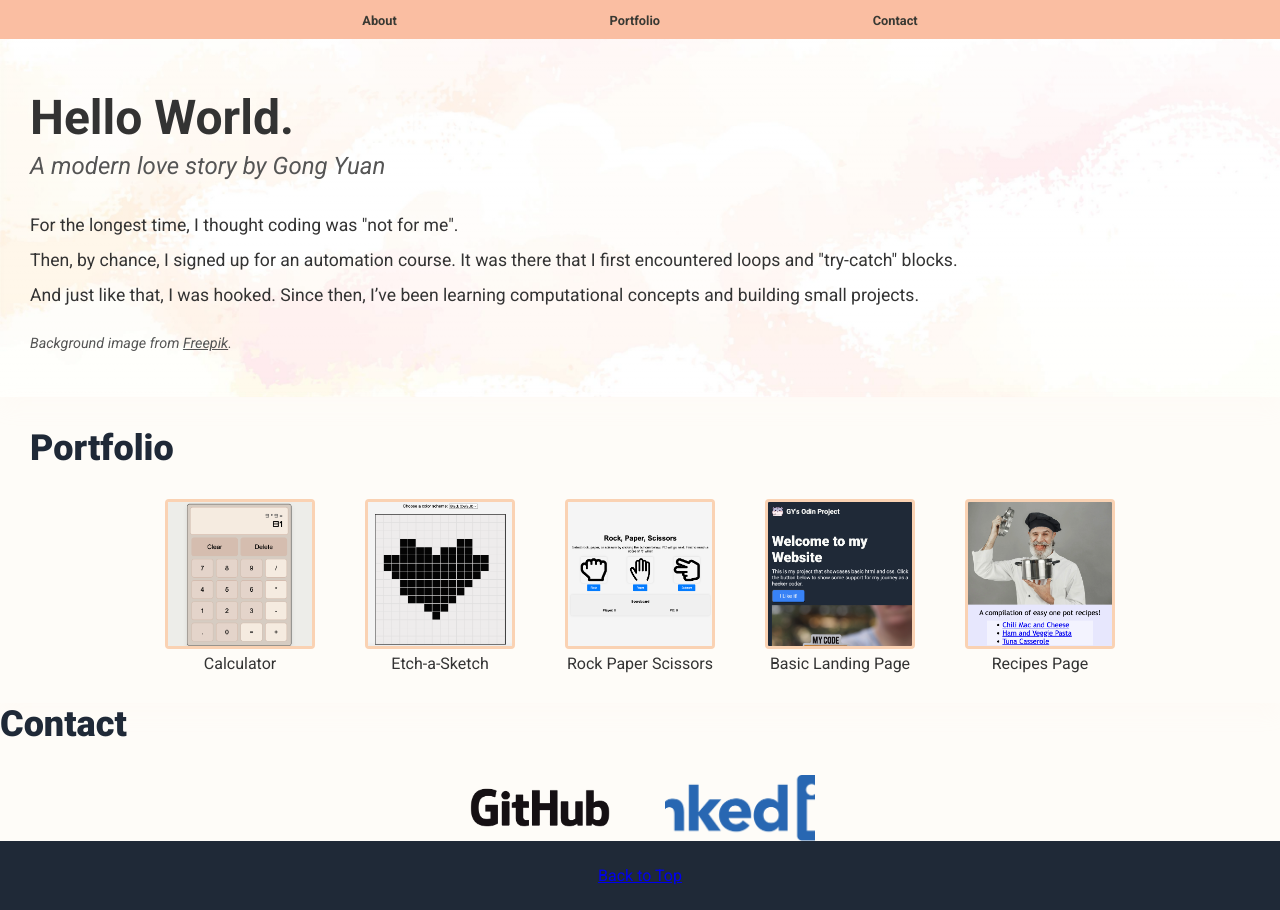
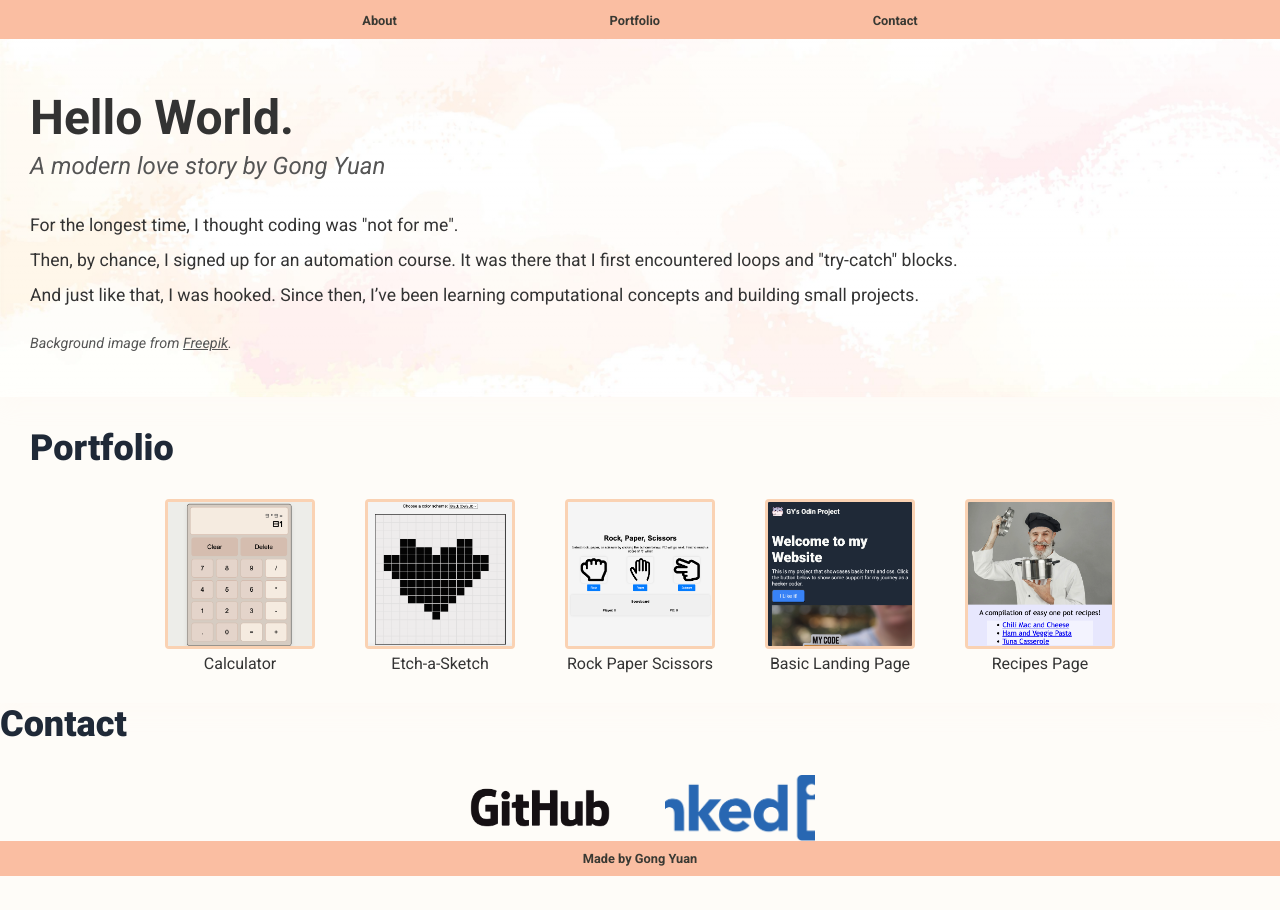
Before and after one commit to gongyuannn/profile, a plain HTML site: page index.html in a window 1280 px wide. After the commit the page ends 876 px from the top, so only its background shows below. Drawn offline with Linux system fonts and the light colour scheme.

Commit message:
Adjust footer to match header style

```diff
--- a/index.html
+++ b/index.html
@@ -9,7 +9,7 @@
 </head>
 
 <body>
-    <header id="top" class="sticky-header">
+    <header class="sticky-header">
         <ul>
             <li><a href="#about">About</a></li>
             <li><a href="#portfolio">Portfolio</a></li>
@@ -17,7 +17,6 @@
         </ul>
     </header>
 
-<!-- to review -->
     <div class="hero" id="about">
     <div class="title">Hello World.</div>
     <div class="subtitle">A modern love story by Gong Yuan</div>
@@ -99,10 +98,9 @@
             </div>
 
         </div>
-
     </div>
 
-    <footer class="footer"><a href="#top">Back to Top</a></footer>
+    <footer class="footer">Made by Gong Yuan</footer>
 
 </body>
 
--- a/styles.css
+++ b/styles.css
@@ -12,7 +12,6 @@ body {
     background-color: #FEFCF8;
 }
 
-/* Sticky Navigation Bar */
 .sticky-header {
     position: sticky;
     top: 0;
@@ -33,7 +32,7 @@ ul {
     margin: 0;
 }
 
-ul li a {
+ul li a, footer {
     text-decoration: none;
     color: #393933;
     padding: 10px 20px;
@@ -216,8 +215,6 @@ ul li a:hover {
 }
 
 footer {
-    background-color: #1f2937;
-    color: #F9FAF8;
-    padding: 25px 0;
+    background-color: #fabea2;
     text-align: center;
 }
```
